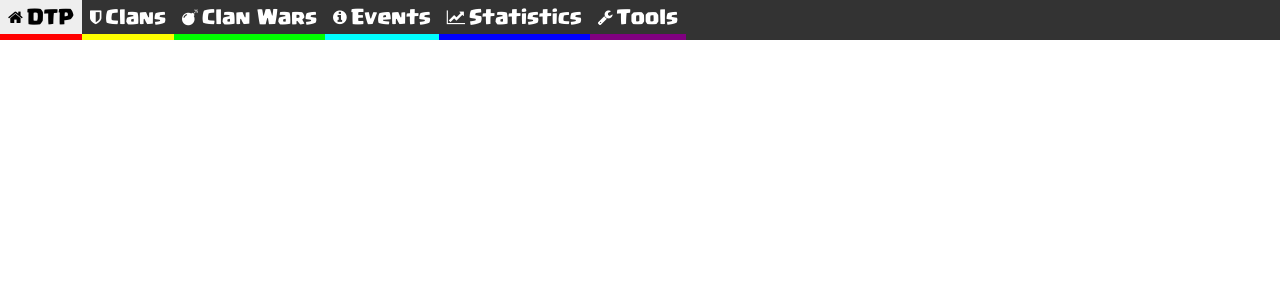
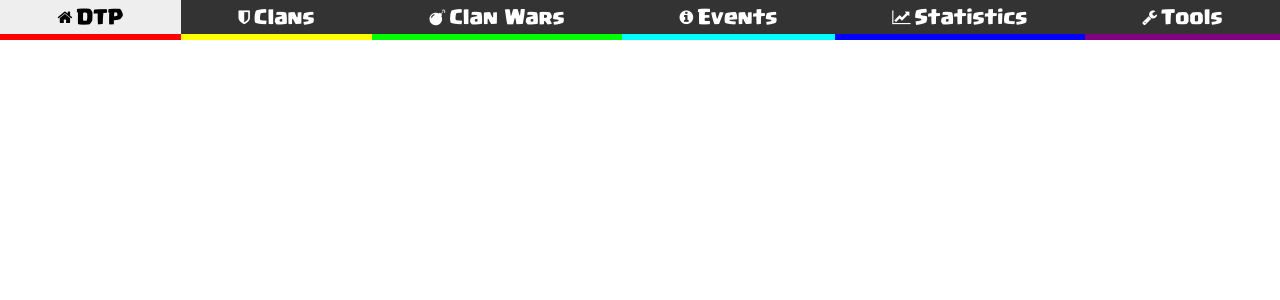
Before and after one commit to dtp/dtp.github.io, a Jekyll site: the page built from index.html, in a window 1280 px wide. Shown: the top 300 px of the page. Built offline with Jekyll 4.4.1, drawn with Linux system fonts in a browser that asks for light colours; nearby versions of some CDN libraries.

Commit message:
Global header: Fix navbar tab and viewport sizing

```diff
--- a/_includes/head.html
+++ b/_includes/head.html
@@ -1,6 +1,6 @@
 <head>
   <meta charset="utf-8">
-  <meta name="viewport" content="width:device-width,initial-scale:1"
-  <title>{{ site.title }}</title>
+  <meta name="viewport" content="width=device-width,initial-scale=1">
+  <title>{{ page.title }}</title>
   <link rel="stylesheet" href="{{ site.baseurl }}/assets/styles/global.css">
 </head>
--- a/_sass/_gh.scss
+++ b/_sass/_gh.scss
@@ -76,6 +76,7 @@
     content: "\00A0"
   }
   .navbar-tab {
+    @include flex(1 1 auto);
     @for $i from 1 through length($tab-colors) {
       &:nth-of-type(#{length($tab-colors)}n+#{$i}) {
         border-bottom: 6px solid nth($tab-colors, $i);
```
